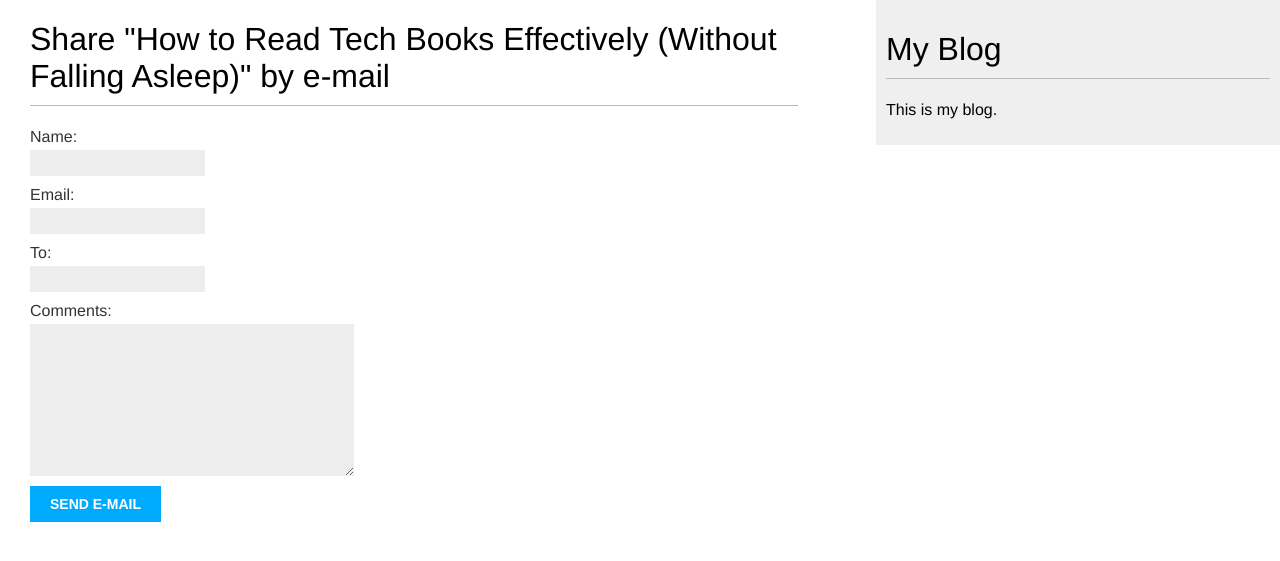
After one commit to den0ver/My-Blog, a Django app: page /blog/8/share/ in a window 1280 px wide. The commit adds this page. Shown: the top 561 px of the page. Run offline with Django 5.2, Linux system fonts and the light colour scheme; data comes from the database, SQL or seed files in the repository.

Commit message:
Add email sharing for posts

```diff
--- /dev/null
+++ b/blog/forms.py
@@ -0,0 +1,8 @@
+from django import forms
+
+
+class EmailPostForm(forms.Form):
+    name = forms.CharField(max_length=50)
+    email = forms.EmailField()
+    to = forms.EmailField()
+    comments = forms.CharField(required=False, widget=forms.Textarea)
--- a/blog/models.py
+++ b/blog/models.py
@@ -15,7 +15,7 @@ class Post(models.Model):
         DRAFT = 'DF', 'Draft'
         PUBLISHED = 'PB', 'Published'
     title = models.CharField(max_length=250)
-    slug = models.SlugField(max_length=250)
+    slug = models.SlugField(max_length=250, unique_for_date='publish')
     body = models.TextField()
     publish = models.DateTimeField(default=timezone.now)
     created = models.DateTimeField(auto_now_add=True)
--- a/blog/templates/blog/post/detail.html
+++ b/blog/templates/blog/post/detail.html
@@ -9,4 +9,7 @@
         Published {{ post.publish }} by {{ post.author }}
     </p>
     {{ post.body|linebreaks }}
+    <p>
+      <a href="{% url 'blog:post_share' post.id %}">Share this post</a>
+    </p>
 {% endblock %}
--- /dev/null
+++ b/blog/templates/blog/post/share.html
@@ -0,0 +1,20 @@
+{% extends 'blog/base.html' %}
+
+{% block title %}Share a post{% endblock %}
+
+
+{% block content %}
+  {% if sent %}
+    <h1>E-mail successfully sent</h1>
+    <p>
+        "{{ post.title }}" was successfully sent to {{ form.cleaned_data.to }}.
+    </p>
+  {% else %}
+    <h1>Share "{{ post.title }}" by e-mail</h1>
+    <form method="post">
+        {{ form.as_p }}
+        {% csrf_token %}
+        <input type="submit" value="Send e-mail">
+    </form>
+  {% endif %}
+{% endblock %}
--- a/blog/urls.py
+++ b/blog/urls.py
@@ -6,4 +6,5 @@ app_name = 'blog'
 urlpatterns = [
     path('', views.post_list, name='post_list'),
     path('<int:year>/<int:month>/<int:day>/<slug:post>/', views.post_detail, name='post_detail'),
+    path('<int:post_id>/share/', views.post_share, name='post_share'),
 ]
--- a/blog/views.py
+++ b/blog/views.py
@@ -1,6 +1,8 @@
 from django.shortcuts import render, get_object_or_404
 from .models import Post
 from django.core.paginator import Paginator, EmptyPage, PageNotAnInteger
+from .forms import EmailPostForm
+from django.core.mail import send_mail
 
 
 def post_list(request):
@@ -22,3 +24,23 @@ def post_detail(request, year, month, day, post):
     slug=post, status=Post.Status.PUBLISHED)
     context = {'post': post}
     return render(request, 'blog/post/detail.html', context)
+
+
+def post_share(request, post_id):
+    post = get_object_or_404(Post, id=post_id, status=Post.Status.PUBLISHED)
+    sent = False
+    if request.method == 'POST':
+        form = EmailPostForm(request.POST)
+        if form.is_valid():
+            post_url = request.build_absolute_uri(post.get_absolute_url())
+            cd = form.cleaned_data
+            subject = (f"{cd['name']} recommends you read "
+                       f"{post.title}")
+            message = (f"Read {post.title} at {post_url}\n\n"
+                       f"{cd['name']}'s comments: {cd['comments']}")
+            send_mail(subject, message, 'chistodlainst@gmail.com', [cd['to']])
+            sent = True
+    else:
+        form = EmailPostForm()
+    context = {'post': post, 'form': form, 'sent': sent}
+    return render(request, 'blog/post/share.html', context)
```
Also changed, not shown: mysite/settings.py (+10 -0 lines), 1 other file.
